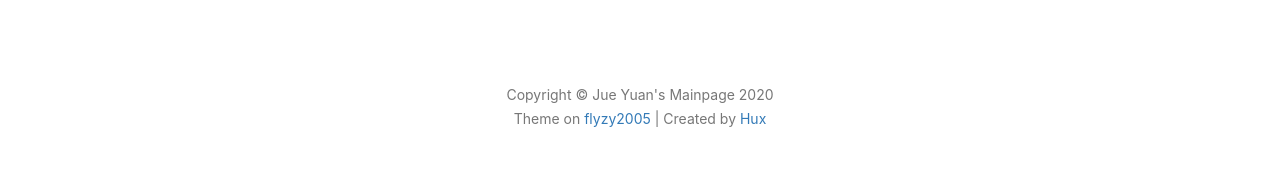
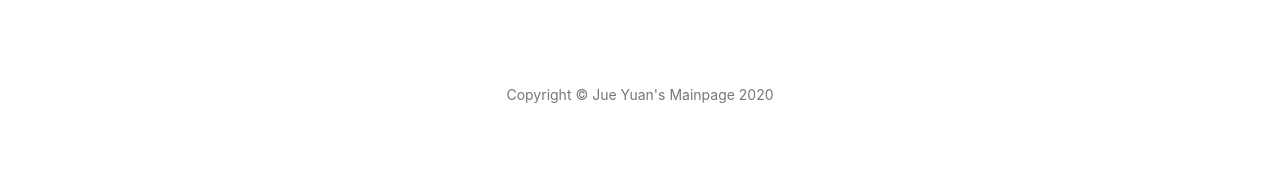
Before and after one commit to shumoyuan/github.io, a Jekyll site: the page built from index.html, in a window 1280 px wide. Shown: the part 1849-2042 px from the top of the page. Built offline with Jekyll 4.4.1, drawn with Linux system fonts in a browser that asks for light colours; nearby versions of some CDN libraries; the list of posts is cut into pages by our own code; comment, search, counter and statistics services are not loaded; after the commit the page ends 2021 px from its top, so only the background shows below that.

Commit message:
Update footer.html

```diff
--- a/_includes/footer.html
+++ b/_includes/footer.html
@@ -81,9 +81,6 @@
                 </ul>
                 <p class="copyright text-muted">
                     Copyright &copy; {{ site.title }} {{ site.time | date: '%Y' }}
-                    <br>
-                    Theme on <a href="https://www.flyzy2005.cn">flyzy2005</a> |
-                    Created by <a href="http://huangxuan.me">Hux</a>
                 </p>
             </div>
         </div>
```
